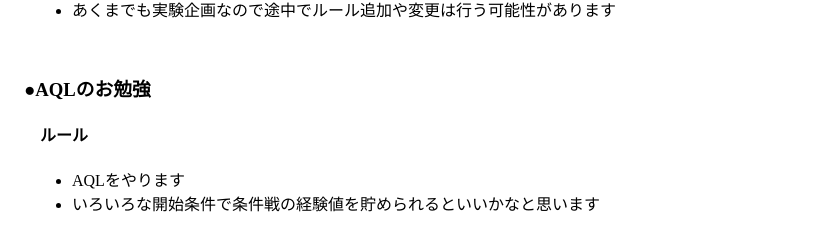
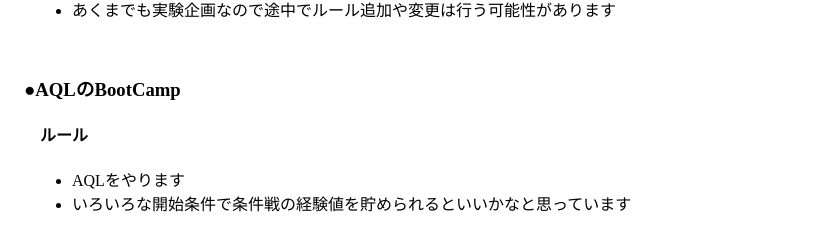
Before and after one commit to gbtcn/bana2025, a plain HTML site: page index.html in a window 1280 px wide. Shown: the part 766-1016 px from the top of the page, without its empty margins (0-816 px from the left). Drawn offline with Linux system fonts and the light colour scheme.

Commit message:
文言修正

```diff
--- a/index.html
+++ b/index.html
@@ -34,11 +34,11 @@
     <li>あくまでも実験企画なので途中でルール追加や変更は行う可能性があります</li>
   </ul>
   <br>
-  <h3>●AQLのお勉強</h3>
+  <h3>●AQLのBootCamp</h3>
   <h4>ルール</h4>
   <ul class="indented">
     <li>AQLをやります</li>
-    <li>いろいろな開始条件で条件戦の経験値を貯められるといいかなと思います</li>
+    <li>いろいろな開始条件で条件戦の経験値を貯められるといいかなと思っています</li>
   </ul>
   <br>
 </body>
```
